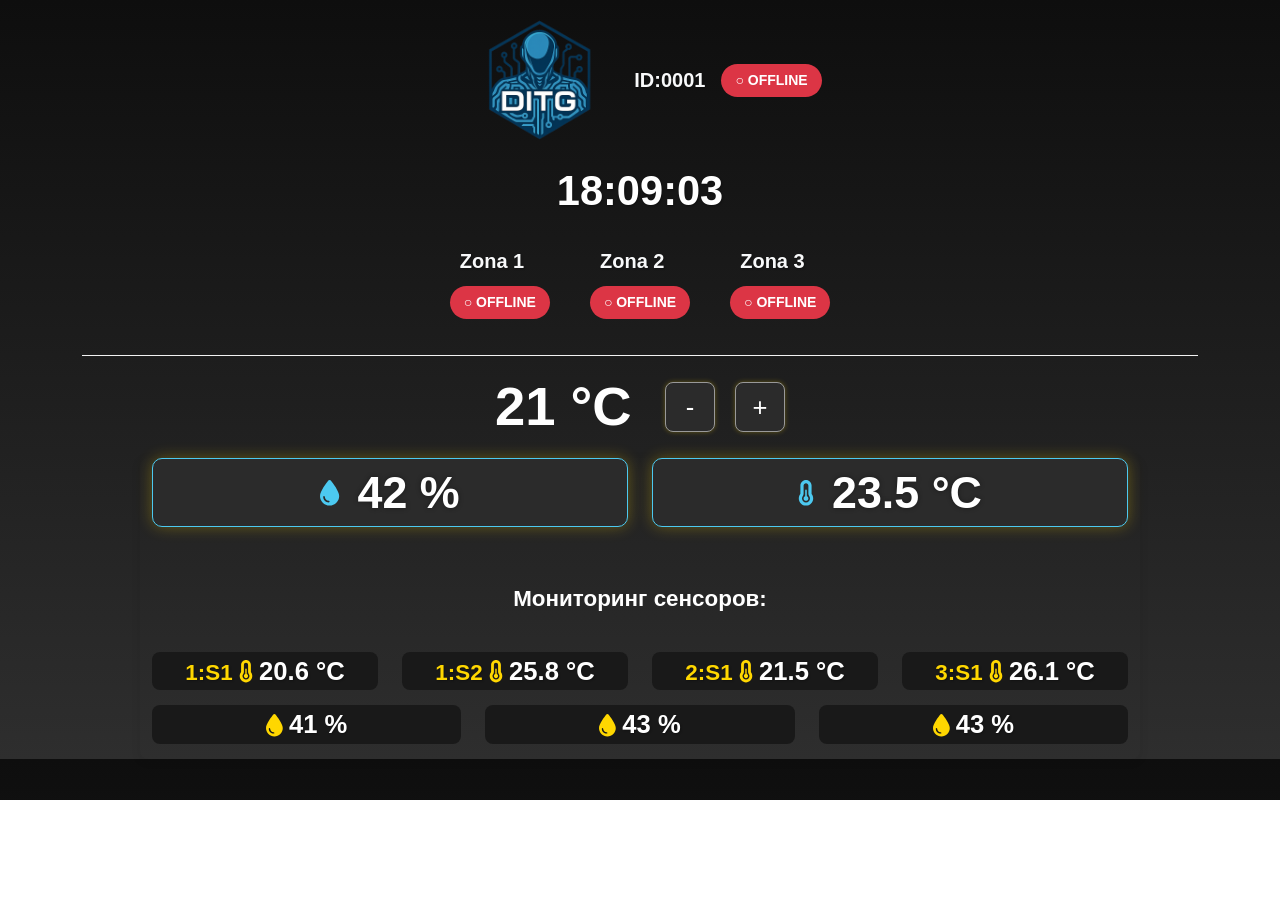
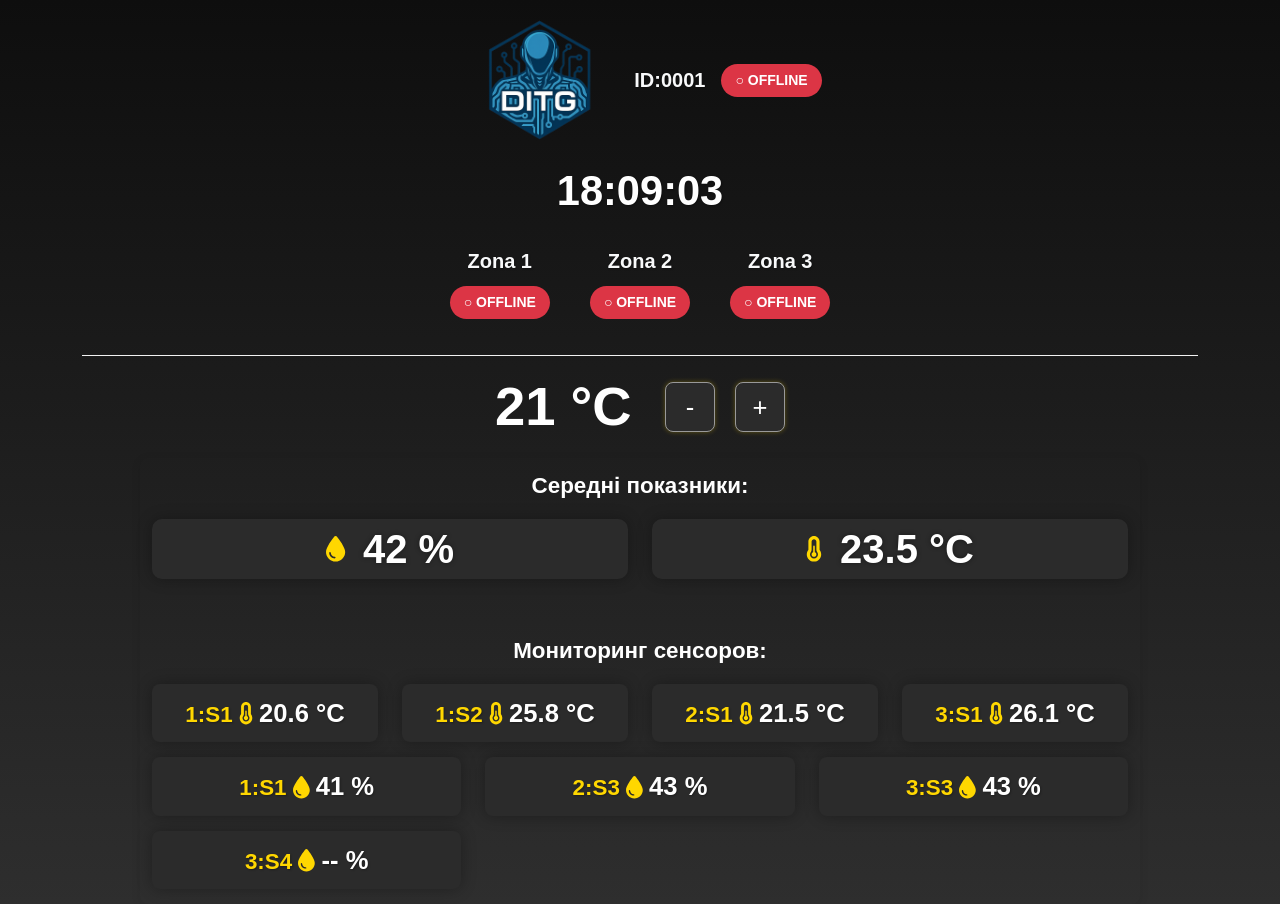
Before and after one commit to DITGDIGENTIS/ditgdigentis, a Next.js app: page / in a window 1280 px wide. Before the commit the page ends 800 px from the top, so only its background shows below. Built offline with nearby package versions, Linux system fonts and the light colour scheme; no server answers.

Commit message:
zona temperature

```diff
--- a/src/app/globals.css
+++ b/src/app/globals.css
@@ -118,6 +118,7 @@ h2 {
   background-color: transparent !important;
   border: none !important;
   font-size: 1.2em;
+  text-align: center;
   font-weight: bold;
   width: 80px !important;
   margin-bottom: 10px;
@@ -132,11 +133,13 @@ h2 {
 .top-average-humidity-block,
 .top-average-temp-block {
   background-color: #2B2B2B;
-  border: 1px solid #4cc9f0;
+  /* border: 1px solid #FFD700; */
   border-radius: 10px;
   margin-bottom: 20px;
-  box-shadow: 0 0 15px rgba(255, 215, 0, 0.3);
+  box-shadow: 0 0 15px rgba(0, 0, 0, 0.3);
   transition: transform 0.3s ease;
+  padding-left: 5px;
+  padding-right: 5px;
 }
 
 .top-average-humidity-block:hover,
@@ -148,7 +151,7 @@ h2 {
 .top-average-temp-label {
   font-size: 1.6rem;
   font-weight: 700;
-  color: #4cc9f0;
+  color: #FFD700;
   display: flex;
   align-items: center;
   justify-content: center;
@@ -158,31 +161,28 @@ h2 {
 
 .top-average-humidity-data,
 .top-average-temp-data {
-  font-size: 2.8rem;
+  font-size: 2.5rem;
   font-weight: 800;
   color: #ffffff;
   margin-left: 8px;
 }
 
 
-/*=============================
-      ОТДЕЛЬНЫЕ СТИЛИ ДЛЯ БЛОКА
-      "СРЕДНЯЯ ТЕМПЕРАТУРА"
-    =============================*/
     .average-temp-block {
-      background-color: #191919;
+      background-color: #2B2B2B;
       /* border: 1px solid #FFD700; */
       border-radius: 8px;
       /* padding: 15px; */
       margin-bottom: 15px;
       text-align: center;
-      /* box-shadow: 0 0 15px rgba(255, 215, 0, 0.3); */
+      box-shadow: 0 0 15px #0000004d;
     }
 
     .average-temp-label {
       font-size: 1.4rem;
       font-weight: bold;
       color: #FFD700;
+      padding: 10px;
       /* margin-bottom: 10px; */
       text-shadow: 1px 1px 2px rgba(0, 0, 0, 0.3);
     }
@@ -193,24 +193,22 @@ h2 {
       color: #fff;
     }
 
-    /*=============================
-      ОТДЕЛЬНЫЕ СТИЛИ ДЛЯ БЛОКА
-      "СРЕДНЯЯ ВЛАЖНОСТЬ"
-    =============================*/
+
     .average-humidity-block {
-      background-color: #191919;
+      background-color: #2B2B2B;
       /* border: 1px solid #FFD700; */
       border-radius: 8px;
       /* padding: 15px; */
       margin-bottom: 15px;
       text-align: center;
-      /* box-shadow: 0 0 15px rgba(255, 215, 0, 0.3); */
+      box-shadow: 0 0 15px rgba(0, 0, 0, 0.3);
     }
 
     .average-humidity-label {
       font-size: 1.4rem;
       font-weight: bold;
       color: #FFD700;
+      padding: 10px;
       /* margin-bottom: 10px; */
       text-shadow: 1px 1px 2px rgba(0, 0, 0, 0.3);
     }
--- a/src/components/SensorMonitor.tsx
+++ b/src/components/SensorMonitor.tsx
@@ -7,6 +7,7 @@ export function SensorMonitor() {
   return (
     <div className="container sensor-container">
       <div className="row">
+      <h2 className="text-center mb-1">Середні показники:</h2>
         <div className="col-6 col-md-6">
           <div className="top-average-humidity-block">
             <div className="top-average-humidity-label">
@@ -29,10 +30,10 @@ export function SensorMonitor() {
         </div>
       </div>
 
-      <h2 className="text-center mt-4 mb-4">Мониторинг сенсоров:</h2>
+      <h2 className="text-center mt-4 mb-1">Мониторинг сенсоров:</h2>
 
       <div className="row">
-        <div className="col-3 col-md-3">
+        <div className="col-6 col-md-3">
         <div className="average-temp-block">
             <div className="average-temp-label">
               1:S1 <FontAwesomeIcon icon={faThermometerHalf} /> {""}
@@ -42,7 +43,7 @@ export function SensorMonitor() {
             </div>
           </div>
         </div>
-        <div className="col-3 col-md-3">
+        <div className="col-6 col-md-3">
           <div className="average-temp-block">
             <div className="average-temp-label">
               1:S2 <FontAwesomeIcon icon={faThermometerHalf} /> {" "}
@@ -52,7 +53,7 @@ export function SensorMonitor() {
             </div>
           </div>
         </div>
-        <div className="col-3 col-md-3">
+        <div className="col-6 col-md-3">
         <div className="average-temp-block">
             <div className="average-temp-label">
               2:S1 <FontAwesomeIcon icon={faThermometerHalf} /> {" "}
@@ -62,7 +63,7 @@ export function SensorMonitor() {
             </div>
           </div>
         </div>
-        <div className="col-3 col-md-3">
+        <div className="col-6 col-md-3">
         <div className="average-temp-block">
             <div className="average-temp-label">
               3:S1 <FontAwesomeIcon icon={faThermometerHalf} /> {" "}
@@ -75,20 +76,20 @@ export function SensorMonitor() {
       </div>
 
       <div className="row">
-      <div className="col-4 col-md-4">
+      <div className="col-6 col-md-4">
         <div className="average-humidity-block">
             <div className="average-humidity-label">
-              <FontAwesomeIcon icon={faTint} />{" "}
+             1:S1 <FontAwesomeIcon icon={faTint} />{" "}
               <span id="sensor5" className="average-humidity-data">
                 -- %
               </span>
             </div>
           </div>
         </div>
-        <div className="col-4 col-md-4">
+        <div className="col-6 col-md-4">
           <div className="average-humidity-block">
             <div className="average-humidity-label">
-              <FontAwesomeIcon icon={faTint} />{" "}
+             2:S3 <FontAwesomeIcon icon={faTint} />{" "}
               <span id="sensor6" className="average-humidity-data">
                 -- %
               </span>
@@ -96,10 +97,21 @@ export function SensorMonitor() {
           </div>
         </div>
 
-        <div className="col-4 col-md-4">
-        <div className="average-humidity-block">
+        <div className="col-6 col-md-4">
+          <div className="average-humidity-block">
             <div className="average-humidity-label">
-              <FontAwesomeIcon icon={faTint} />{" "}
+              3:S3 <FontAwesomeIcon icon={faTint} />{" "}
+              <span id="sensor7" className="average-humidity-data">
+                -- %
+              </span>
+            </div>
+          </div>
+        </div>
+
+        <div className="col-6 col-md-4">
+          <div className="average-humidity-block">
+            <div className="average-humidity-label">
+              3:S4 <FontAwesomeIcon icon={faTint} />{" "}
               <span id="sensor7" className="average-humidity-data">
                 -- %
               </span>
```
